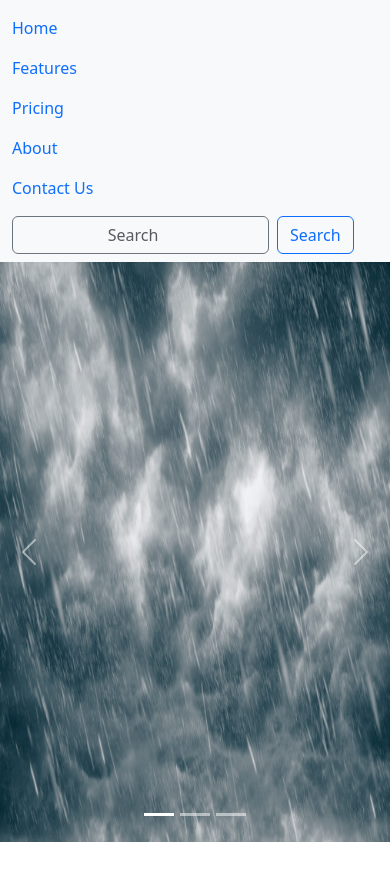
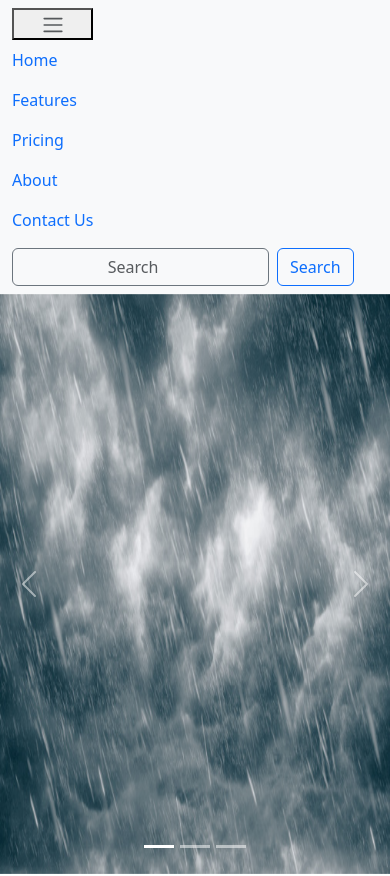
Before and after one commit to preet-ki/contest_janmodule1, a plain HTML site: page index.html in a window 390 px wide. Shown: the top 876 px of the page. Drawn offline with nearby package versions, Linux system fonts and the light colour scheme.

Commit message:
Add files via upload

```diff
--- a/index.html
+++ b/index.html
@@ -16,7 +16,11 @@
   <body>
     <nav class="navbar navbar-expand-lg bg-body-tertiary">
       <div class="container-fluid">
+
         <ul class="navbar-nav me-auto mb-2 mb-lg-0">
+          <button class="navbar-toogler" id="btn">
+            <span class="navbar-toggler-icon"></span>
+                    </button>
           <li class="nav-item">
             <a class="nav-link active text-primary" href="#">Home</a>
           </li>
--- a/style.css
+++ b/style.css
@@ -6,6 +6,9 @@
     justify-content: space-evenly;
 
 
+}
+#btn{
+    visibility: hidden;
 }
 
 .carousel slide{
@@ -57,5 +60,8 @@
         left:70%;
         font-size: 300px;
     }
+    #btn{
+    visibility:visible;
+    }
 
 }
```
